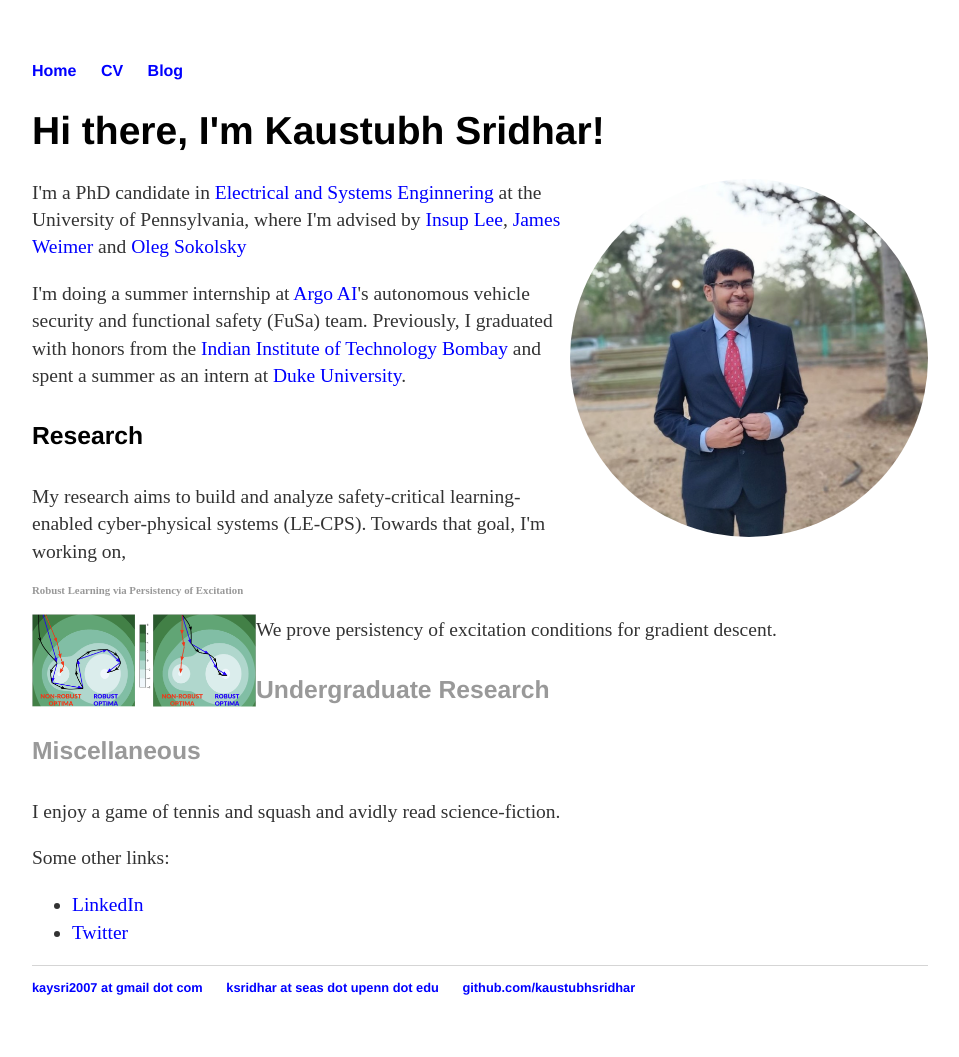
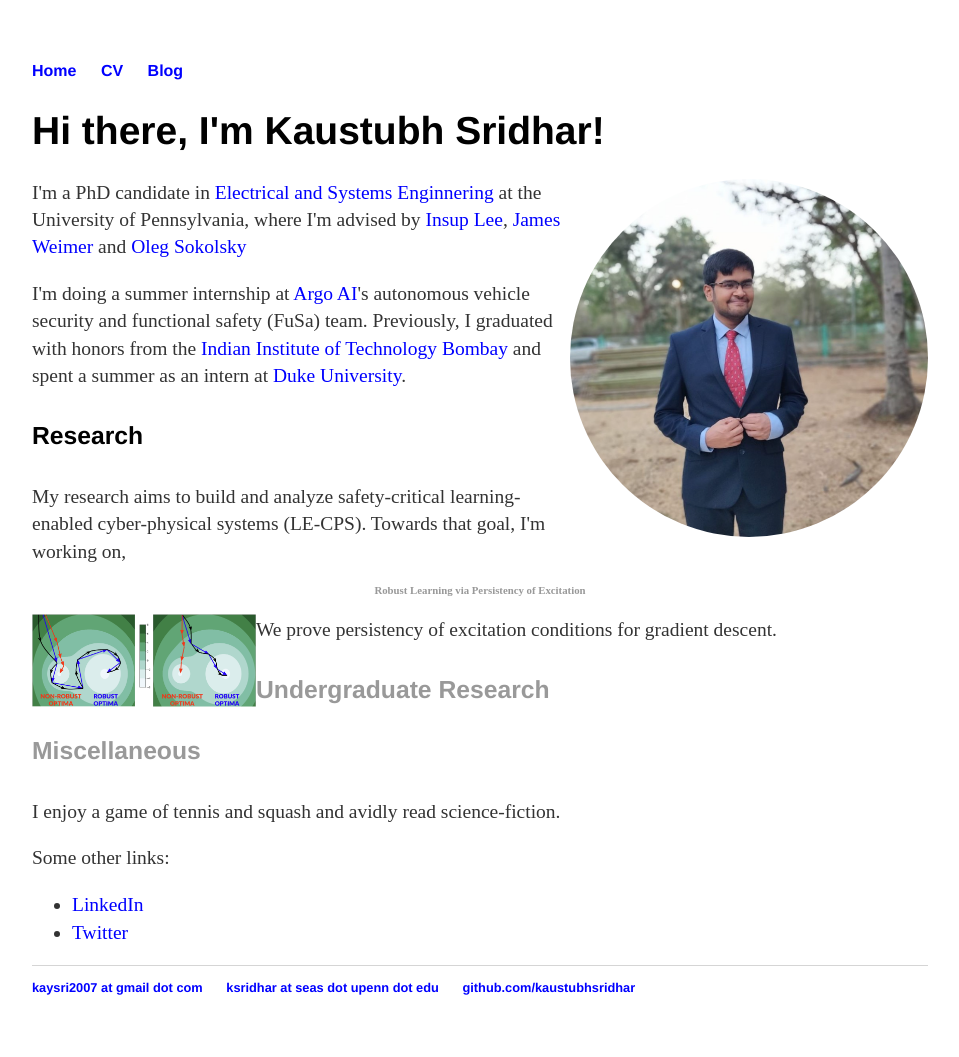
Before and after one commit to kaustubhsridhar/kaustubhsridhar_old.github.io, a Jekyll site: the page built from index.html, in a window 1280 px wide. Shown: the whole page, without its empty margins (160-1119 px from the left). Built offline with Jekyll 4.4.1, drawn with Linux system fonts in a browser that asks for light colours.

Commit message:
updated index

```diff
--- a/index.html
+++ b/index.html
@@ -12,7 +12,7 @@
 	<h4>Research</h4>
 	<p>My research aims to build and analyze safety-critical learning-enabled cyber-physical systems (LE-CPS). Towards that goal, I'm working on, </p>
 
-	<h5><a id="PoE">Robust Learning via Persistency of Excitation</h5>
+	<h5 style="text-align:center;"><a id="PoE">Robust Learning via Persistency of Excitation</h5>
 	<img src="/images/PoE.png" alt="PoE" align="left" style="width:25%;" class="img_rect">
 	<p>We prove persistency of excitation conditions for gradient descent. </p>
 
```
